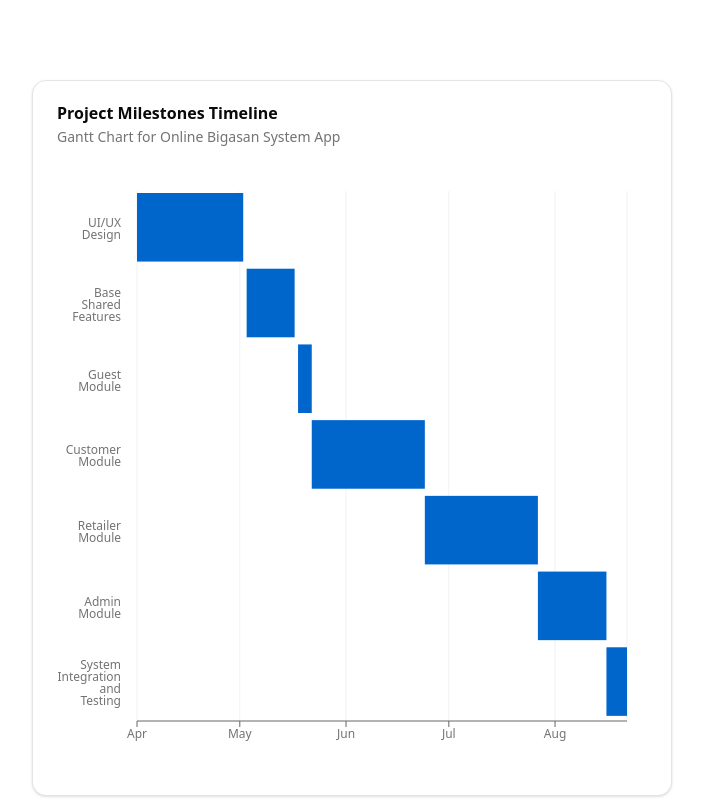
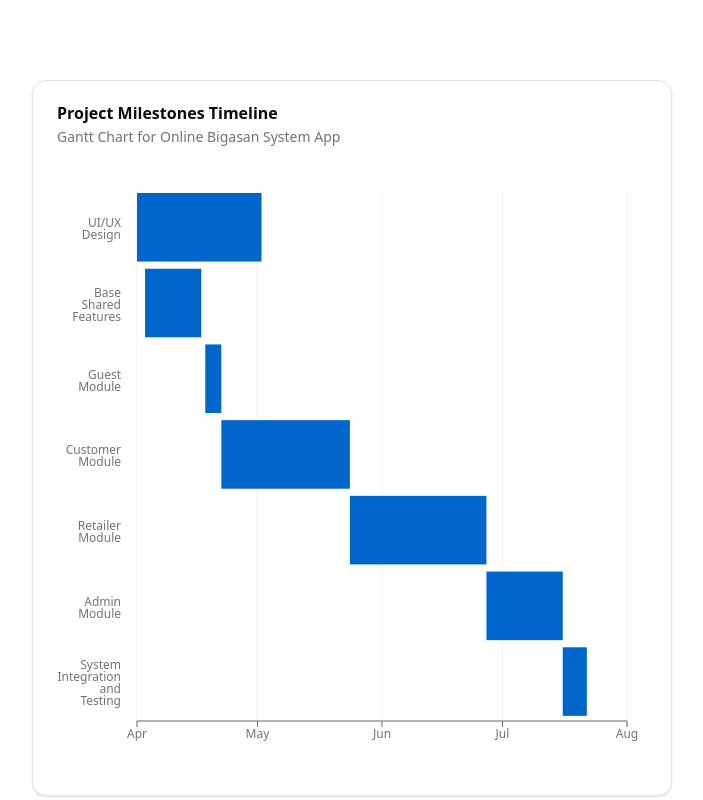
Before and after one commit to RusselHarveyMercadoIV/bigasan-sample-chart, a React (Vite) app: page / in a window 1280 px wide. Shown: the top 800 px of the page, without its empty margins (288-991 px from the left). Built offline with nearby package versions, Linux system fonts and the light colour scheme.

Commit message:
concurrently

```diff
--- a/src/components/gantt.tsx
+++ b/src/components/gantt.tsx
@@ -21,33 +21,33 @@ const chartData = [
   },
   {
     milestone: "Base Shared Features",
-    start: new Date(2025, 4, 3), // May 3, 2025
-    end: new Date(2025, 4, 17), // May 17, 2025
+    start: new Date(2025, 3, 3), // May 3, 2025
+    end: new Date(2025, 3, 17), // May 17, 2025
   },
   {
     milestone: "Guest Module",
-    start: new Date(2025, 4, 18), // May 18, 2025
-    end: new Date(2025, 4, 22), // May 22, 2025
+    start: new Date(2025, 3, 18), // May 18, 2025
+    end: new Date(2025, 3, 22), // May 22, 2025
   },
   {
     milestone: "Customer Module",
-    start: new Date(2025, 4, 22), // May 22, 2025
-    end: new Date(2025, 5, 24), // June 24, 2025
+    start: new Date(2025, 3, 22), // May 22, 2025
+    end: new Date(2025, 4, 24), // June 24, 2025
   },
   {
     milestone: "Retailer Module",
-    start: new Date(2025, 5, 24), // June 21, 2025
-    end: new Date(2025, 6, 27), // July 24, 2025
+    start: new Date(2025, 4, 24), // June 21, 2025
+    end: new Date(2025, 5, 27), // July 24, 2025
   },
   {
     milestone: "Admin Module",
-    start: new Date(2025, 6, 27), // July 25, 2025
-    end: new Date(2025, 7, 16), // August 14, 2025
+    start: new Date(2025, 5, 27), // July 25, 2025
+    end: new Date(2025, 6, 16), // August 14, 2025
   },
   {
     milestone: "System Integration and Testing",
-    start: new Date(2025, 7, 16), // August 15, 2025
-    end: new Date(2025, 7, 22), // August 21, 2025
+    start: new Date(2025, 6, 16), // August 15, 2025
+    end: new Date(2025, 6, 22), // August 21, 2025
   },
 ];
 
```
